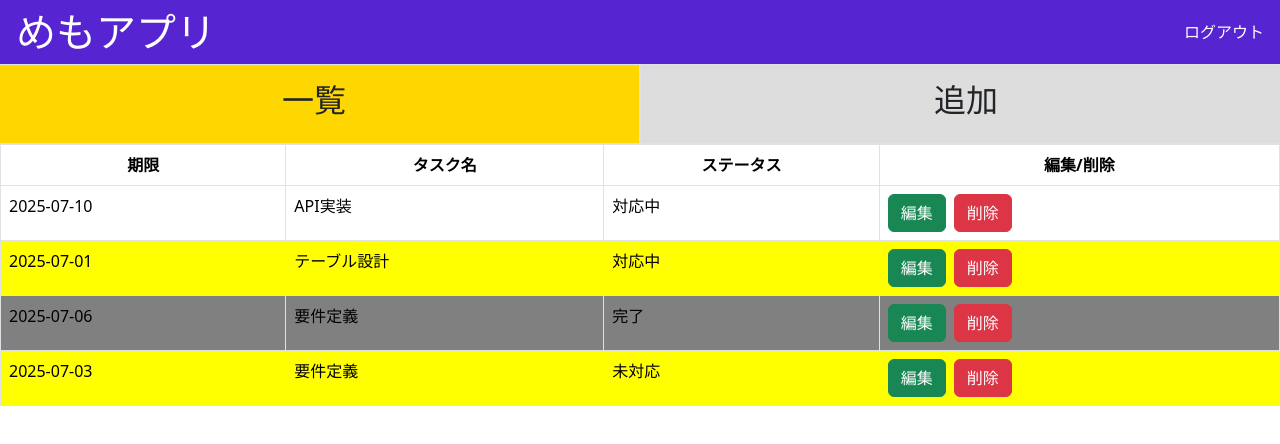
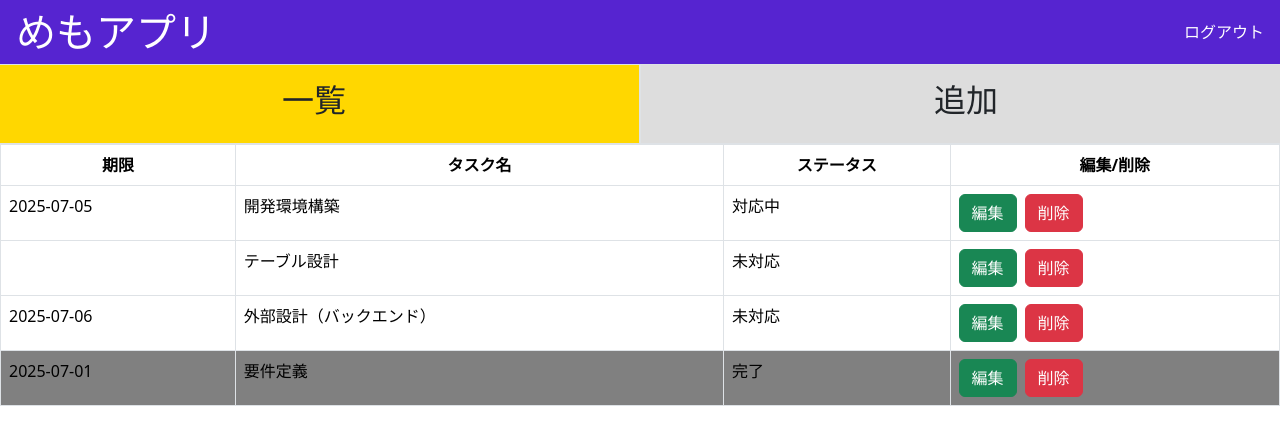
Before and after one commit to yori13/SpringPractice, a React (Create React App) app in the folder docker/web/: page /top in a window 1280 px wide. Shown: the top 444 px of the page. Built offline with nearby package versions, Linux system fonts and the light colour scheme.

Commit message:
タスク整理

```diff
--- a/docker/web/src/components/TaskListComponent.tsx
+++ b/docker/web/src/components/TaskListComponent.tsx
@@ -2,10 +2,10 @@ import React from "react";
 
 export default function TaskListComponent() {
   const list = [
-    { id: 1, task: "API実装", limit: "2025-07-10", status: "対応中" },
-    { id: 2, task: "テーブル設計", limit: "2025-07-01", status: "対応中" },
-    { id: 3, task: "要件定義", limit: "2025-07-06", status: "完了" },
-    { id: 4, task: "要件定義", limit: "2025-07-03", status: "未対応" }
+    { id: 1, task: "開発環境構築", limit: "2025-07-05", status: "対応中" },
+    { id: 2, task: "テーブル設計", limit: "", status: "未対応" },
+    { id: 3, task: "外部設計（バックエンド）", limit: "2025-07-06", status: "未対応" },
+    { id: 4, task: "要件定義", limit: "2025-07-01", status: "完了" }
   ];
 
   const today = new Date();
```
